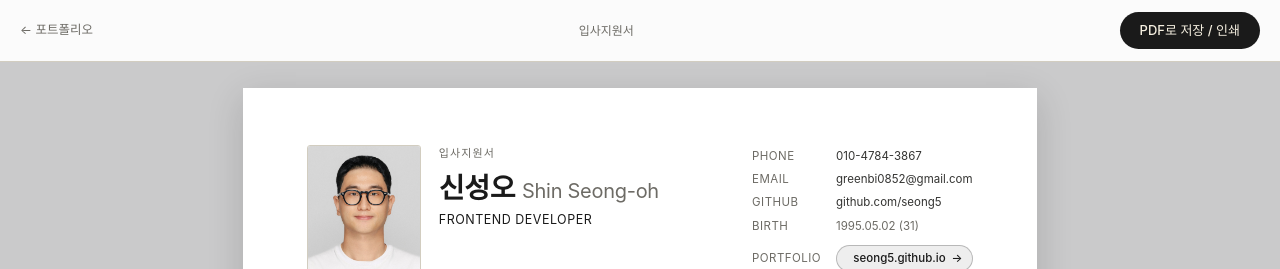
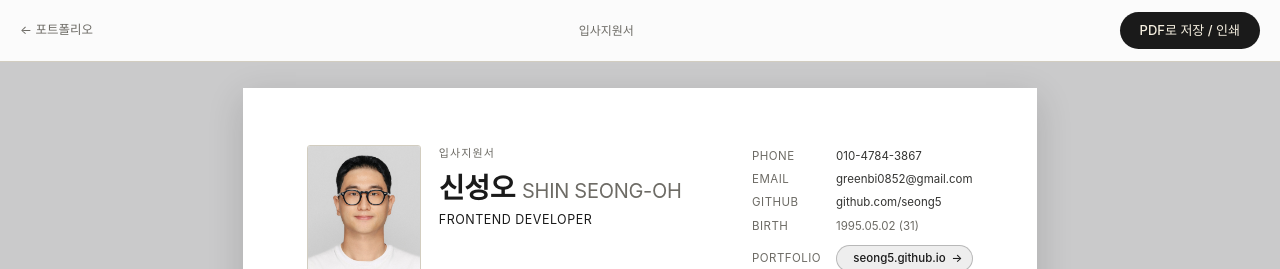
Before and after one commit to seong5/seong5.github.io, a Next.js app: page /resume in a window 1280 px wide. Shown: the top 269 px of the page. Built offline with nearby package versions, Linux system fonts and the light colour scheme; a web font is replaced by a local one.

Commit message:
💄 style: 이력서 영문 이름을 대문자로 표기

```diff
--- a/app/resume/page.tsx
+++ b/app/resume/page.tsx
@@ -7,8 +7,8 @@ import PrintButton from './PrintButton';
 import './print.css';
 
 export const metadata: Metadata = {
-  title: '입사지원서 — 신성오 (Shin Seong-oh)',
-  description: '신성오 (Shin Seong-oh) — 프론트엔드 개발자 입사지원서 (2026).',
+  title: '입사지원서 — 신성오 (SHIN SEONG-OH)',
+  description: '신성오 (SHIN SEONG-OH) — 프론트엔드 개발자 입사지원서 (2026).',
 };
 
 const PORTFOLIO_PROJECTS_URL = 'https://seong5.github.io/#projects';
@@ -271,7 +271,7 @@ export default function ResumePage() {
             <div>
               <div className="text-[0.6875rem] tracking-[.1em] text-mute">입사지원서</div>
               <h1 className="mt-[10px] text-[1.75rem] font-semibold leading-[1.15] tracking-[-.01em] text-ink">
-                신성오 <span className="text-[1.25rem] font-normal text-mute">Shin Seong-oh</span>
+                신성오 <span className="text-[1.25rem] font-normal text-mute">SHIN SEONG-OH</span>
               </h1>
               <div className="mt-[6px] text-[0.78125rem] tracking-[.04em] text-ink">
                 FRONTEND DEVELOPER
```
